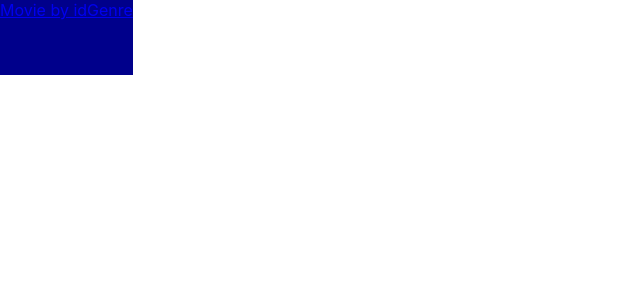
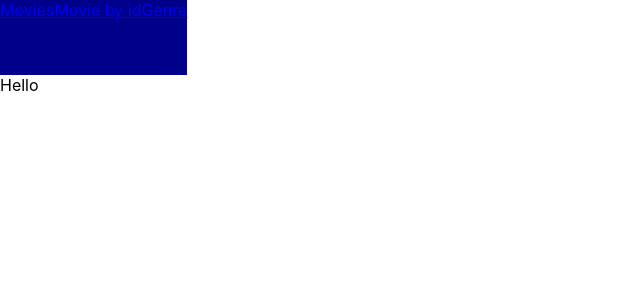
Before and after one commit to Pixelynx/unit6test, a React (Create React App) app in the folder frontend/: page /movies in a window 1280 px wide. Shown: the top 300 px of the page, without its empty margins (0-640 px from the left). Built offline with nearby package versions, Linux system fonts and the light colour scheme; no server answers.

Commit message:
reduxing

```diff
--- a/frontend/src/App.js
+++ b/frontend/src/App.js
@@ -2,6 +2,7 @@ import React, { Component } from 'react';
 import { Route } from 'react-router-dom';
 import Homepage from './components/homepage.jsx';
 import NavBar from './components/navBar.jsx';
+import Movies from './components/movies.jsx';
 
 
 class App extends Component {
@@ -10,6 +11,7 @@ class App extends Component {
       <>
         <NavBar />
         <Route exact path='/' component={Homepage} />
+        <Route exact path='/movies' component={Movies} />
       </>
     );
   }
--- /dev/null
+++ b/frontend/src/components/movies.jsx
@@ -0,0 +1,11 @@
+import React, { Component } from 'react';
+
+class Movies extends Component {
+  render() {
+    return(
+      <div>Hello</div>
+    )
+  }
+}
+
+export default Movies;
--- a/frontend/src/components/navBar.jsx
+++ b/frontend/src/components/navBar.jsx
@@ -7,11 +7,14 @@ class NavBar extends Component {
   render() {
     return(
       <>
-        <div className='nav_container'>
+      <div className='idiot_container'>
+        <div className='nav_wrapper'>
           <nav className='nav'>
+            <Link className='movies' to='/movies'>Movies</Link>
             <Link className='movie_by_id' to='/movies/:id'>Movie by id</Link>
             <Link className='movie_by_genre' to='/movies/byGenre'>Genre</Link>
           </nav>
+        </div>
         </div>
       </>
     )
--- a/frontend/src/css/navBar.css
+++ b/frontend/src/css/navBar.css
@@ -1,4 +1,9 @@
-.nav_container {
+/* .idiot_container {
+  width: 1440px;
+  background-color: pink;
+} */
+
+.nav_wrapper {
   width: 100%;
   display: flex;
 }
--- a/frontend/src/index.js
+++ b/frontend/src/index.js
@@ -6,11 +6,11 @@ import App from './App';
 import * as serviceWorker from './serviceWorker';
 import { Provider } from 'react-redux';
 import { configureStore } from './store/configureStore.js';
-import { fetchAllMovies } from './actions/movieActions.js';
+// import { fetchAllMovies } from './actions/movieActions.js';
 
 const store = configureStore();
 
-store.dispatch(fetchAllMovies());
+// store.dispatch(fetchAllMovies());
 
 ReactDOM.render(
   <Provider store={store}>
```
Also changed, not shown: frontend/src/components/containers/movieContainer.js (+3 -4 lines).
